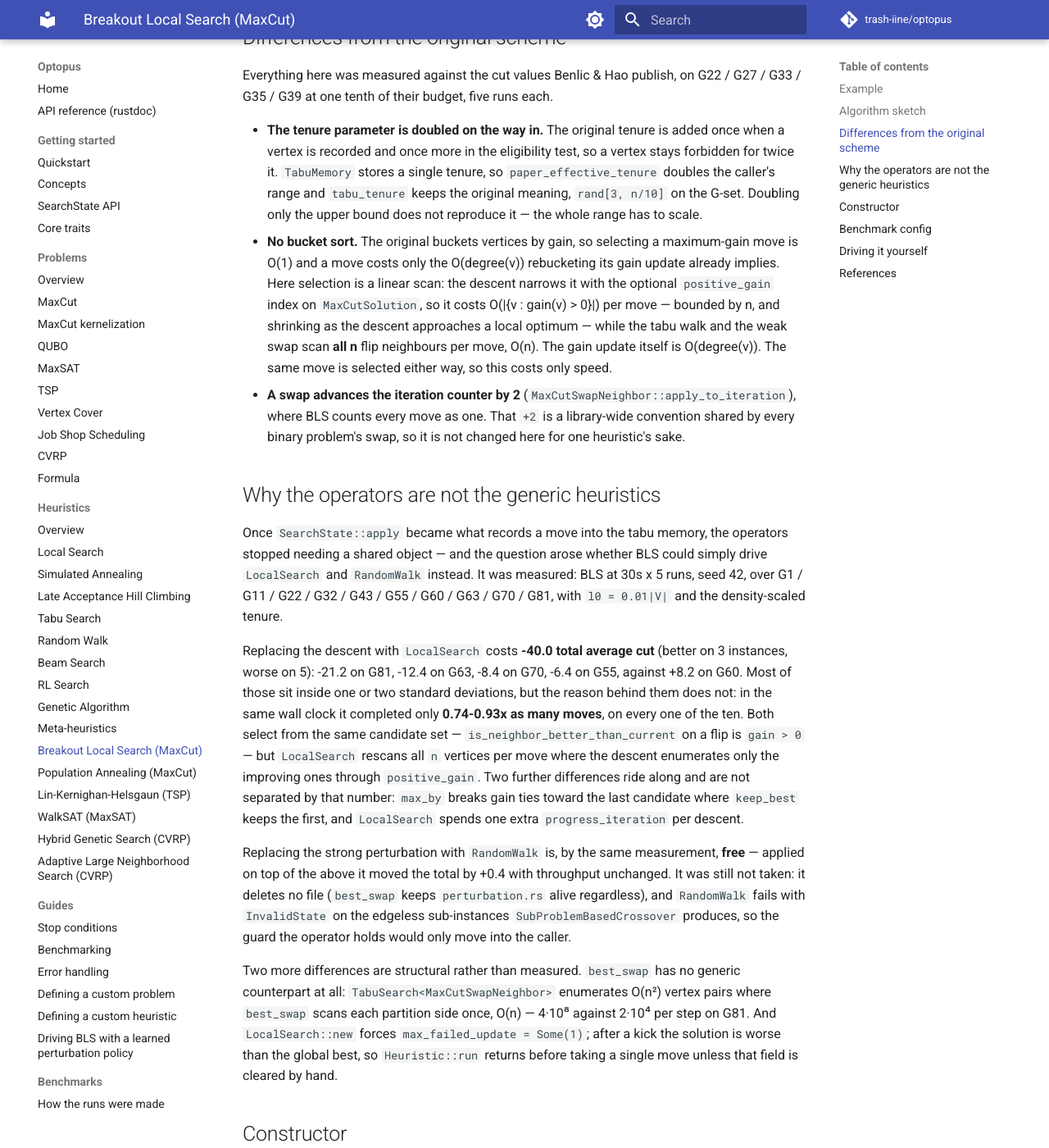
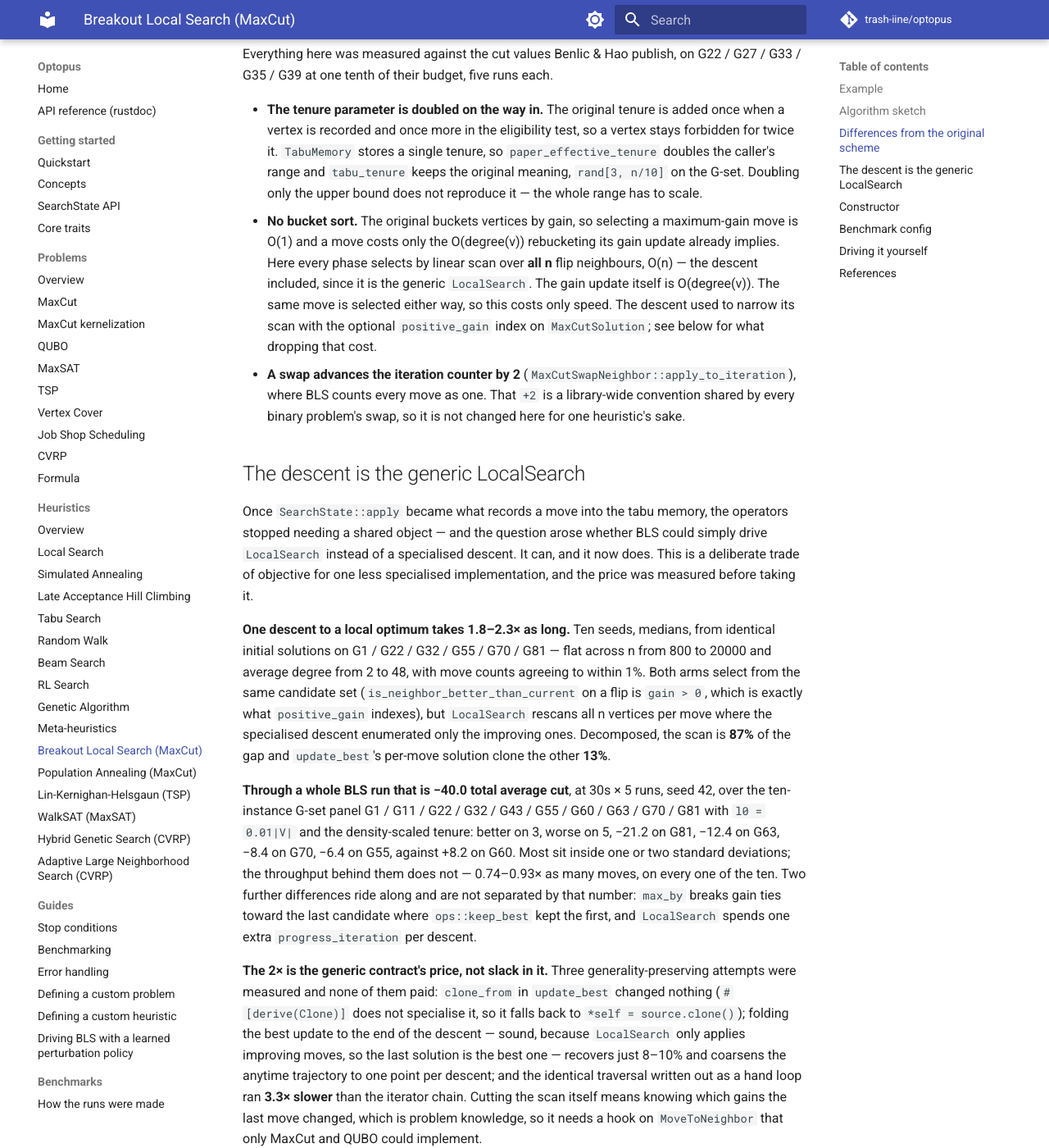
Before and after one commit to trash-iine/optopus, an MkDocs documentation site: the page built from docs/heuristics/breakout_local_search.md, in a window 1280 px wide and 1400 px high, scrolled down 1438 px. Shown: the whole window at 82% size. Built offline with MkDocs 1.6.1 and Material for MkDocs 9.7.7, drawn with Linux system fonts in a browser that asks for light colours; comment, search, counter and statistics services are not loaded; some of the changed text lies outside the part shown.

Commit message:
REFACTOR: BLS descends with the generic LocalSearch
`ops::descent` is deleted. `BreakoutLocalSearch::descend` now runs
`LocalSearch<MaxCutFlipNeighbor>` with an empty stop condition, which
reads as "descend until nothing improves" because LocalSearch halts at a
local optimum on its own. Writing the tabu memory -- Benlic & Hao's
`H <- Iter + gamma`, which sits inside their descent loop -- comes from
`SearchState::apply`, so the generic descent records exactly what the
specialised one did.

This is a deliberate trade of objective for one less specialised
implementation, and the price was measured first. One descent to a local
optimum takes 1.8-2.3x as long (10 seeds, medians, G1/G22/G32/G55/G70/G81,
flat across n 800-20000 and degree 2-48, move counts within 1%): 87% of
that is the full n scan replacing the `positive_gain` index walk, 13% is
`update_best`'s per-move clone. Over a whole run it is -40.0 total
average cut on a ten-instance G-set panel at 30s x 5 runs, better on 3
and worse on 5, at 0.74-0.93x the moves. The integrated build reproduces
that panel exactly.

Three generality-preserving alternatives were measured and rejected:
`clone_from` in `update_best` changes nothing (derive does not
specialise it), folding the best update to the end of the descent
recovers 8-10% but coarsens the anytime trajectory, and the identical
traversal as a hand loop ran 3.3x slower than the iterator chain.

`LocalSearch::new` no longer rewrites an unset `max_failed_update` to
`Some(1)`. `is_done` reads that as `iteration - best_iteration >= 1`, so
a descent starting below the incumbent best satisfied it before taking a
move -- which is exactly where a kick leaves BLS. No meta-heuristic ever
saw it: they all hand their sub-run a `ClearBest` clone that re-anchors
`best_iteration`.

`positive_gain` is kept as a documented advanced index with no library
consumer left; `zero_gain` still feeds PopulationAnnealing.

Claude-Session: https://claude.ai/code/session_01D18NWBq9wvSeSnmdKZVXEJ

```diff
--- a/docs/heuristics/breakout_local_search.md
+++ b/docs/heuristics/breakout_local_search.md
@@ -3,13 +3,13 @@
 **API:** [`BreakoutLocalSearchForMaxCut`](../api/optopus/heuristic/struct.BreakoutLocalSearchForMaxCut.html)
 
 Problem-specific heuristic for [MaxCut](../problems/max_cut.md). Alternates a
-greedy local search phase with an adaptive perturbation phase, using the
-optional `positive_gain` index on `MaxCutSolution` to enumerate only improving
-flips in O(|improving|). The descent, the tabu walk and the perturbations it
-drives are free functions in `src/heuristic/specific/max_cut/ops/`, shared with
-the other MaxCut heuristics; what is BLS's own is the schedule below. All of
-them record into — and read — the tabu memory on the `SearchState` they are
-handed, which is what stops a perturbation undoing the descent that just ran.
+greedy local search phase with an adaptive perturbation phase. The descent is
+the generic [`LocalSearch`](local_search.md); the tabu walk and the
+perturbations it drives are free functions in
+`src/heuristic/specific/max_cut/ops/`, shared with the other MaxCut heuristics.
+What is BLS's own is the schedule below. All of them record into — and read —
+the tabu memory on the `SearchState` they are handed, which is what stops a
+perturbation undoing the descent that just ran.
 
 ## Example
 
@@ -72,52 +72,74 @@ G22 / G27 / G33 / G35 / G39 at one tenth of their budget, five runs each.
   bound does not reproduce it — the whole range has to scale.
 - **No bucket sort.** The original buckets vertices by gain, so selecting a
   maximum-gain move is O(1) and a move costs only the O(degree(v)) rebucketing
-  its gain update already implies. Here selection is a linear scan: the descent
-  narrows it with the optional `positive_gain` index on `MaxCutSolution`, so it
-  costs O(|{v : gain(v) > 0}|) per move — bounded by n, and shrinking as the
-  descent approaches a local optimum — while the tabu walk and the weak swap
-  scan **all n** flip neighbours per move, O(n). The gain update itself is
-  O(degree(v)). The same move is selected either way, so this costs
-  only speed.
+  its gain update already implies. Here every phase selects by linear scan over
+  **all n** flip neighbours, O(n) — the descent included, since it is the
+  generic `LocalSearch`. The gain update itself is O(degree(v)). The same move
+  is selected either way, so this costs only speed. The descent used to narrow
+  its scan with the optional `positive_gain` index on `MaxCutSolution`; see
+  below for what dropping that cost.
 - **A swap advances the iteration counter by 2**
   (`MaxCutSwapNeighbor::apply_to_iteration`), where BLS counts every move as
   one. That `+2` is a library-wide convention shared by every binary problem's
   swap, so it is not changed here for one heuristic's sake.
 
-## Why the operators are not the generic heuristics
+## The descent is the generic LocalSearch
 
 Once `SearchState::apply` became what records a move into the tabu memory, the
 operators stopped needing a shared object — and the question arose whether BLS
-could simply drive `LocalSearch` and `RandomWalk` instead. It was measured: BLS
-at 30s x 5 runs, seed 42, over G1 / G11 / G22 / G32 / G43 / G55 / G60 / G63 /
-G70 / G81, with `l0 = 0.01|V|` and the density-scaled tenure.
+could simply drive `LocalSearch` instead of a specialised descent. It can, and
+it now does. This is a deliberate trade of objective for one less specialised
+implementation, and the price was measured before taking it.
 
-Replacing the descent with `LocalSearch` costs **-40.0 total average cut**
-(better on 3 instances, worse on 5): -21.2 on G81, -12.4 on G63, -8.4 on G70,
--6.4 on G55, against +8.2 on G60. Most of those sit inside one or two standard
-deviations, but the reason behind them does not: in the same wall clock it
-completed only **0.74-0.93x as many moves**, on every one of the ten. Both
-select from the same candidate set — `is_neighbor_better_than_current` on a
-flip is `gain > 0` — but `LocalSearch` rescans all `n` vertices per move where
-the descent enumerates only the improving ones through `positive_gain`. Two
+**One descent to a local optimum takes 1.8–2.3× as long.** Ten seeds, medians,
+from identical initial solutions on G1 / G22 / G32 / G55 / G70 / G81 — flat
+across n from 800 to 20000 and average degree from 2 to 48, with move counts
+agreeing to within 1%. Both arms select from the same candidate set
+(`is_neighbor_better_than_current` on a flip is `gain > 0`, which is exactly
+what `positive_gain` indexes), but `LocalSearch` rescans all n vertices per
+move where the specialised descent enumerated only the improving ones.
+Decomposed, the scan is **87%** of the gap and `update_best`'s per-move
+solution clone the other **13%**.
+
+**Through a whole BLS run that is −40.0 total average cut**, at 30s × 5 runs,
+seed 42, over the ten-instance G-set panel G1 / G11 / G22 / G32 / G43 / G55 /
+G60 / G63 / G70 / G81 with `l0 = 0.01|V|` and the density-scaled tenure: better
+on 3, worse on 5, −21.2 on G81, −12.4 on G63, −8.4 on G70, −6.4 on G55, against
++8.2 on G60. Most sit inside one or two standard deviations; the throughput
+behind them does not — 0.74–0.93× as many moves, on every one of the ten. Two
 further differences ride along and are not separated by that number: `max_by`
-breaks gain ties toward the last candidate where `keep_best` keeps the first,
-and `LocalSearch` spends one extra `progress_iteration` per descent.
+breaks gain ties toward the last candidate where `ops::keep_best` kept the
+first, and `LocalSearch` spends one extra `progress_iteration` per descent.
 
-Replacing the strong perturbation with `RandomWalk` is, by the same measurement,
-**free** — applied on top of the above it moved the total by +0.4 with
-throughput unchanged. It was still not taken: it deletes no file (`best_swap`
-keeps `perturbation.rs` alive regardless), and `RandomWalk` fails with
+**The 2× is the generic contract's price, not slack in it.** Three
+generality-preserving attempts were measured and none of them paid:
+`clone_from` in `update_best` changed nothing (`#[derive(Clone)]` does not
+specialise it, so it falls back to `*self = source.clone()`); folding the best
+update to the end of the descent — sound, because `LocalSearch` only applies
+improving moves, so the last solution is the best one — recovers just 8–10% and
+coarsens the anytime trajectory to one point per descent; and the identical
+traversal written out as a hand loop ran **3.3× slower** than the iterator
+chain. Cutting the scan itself means knowing which gains the last move changed,
+which is problem knowledge, so it needs a hook on `MoveToNeighbor` that only
+MaxCut and QUBO could implement.
+
+Two operators stayed behind. `best_swap` has no generic counterpart at all:
+`TabuSearch<MaxCutSwapNeighbor>` enumerates O(n²) vertex pairs where
+`best_swap` scans each partition side once, O(n) — 4·10⁸ against 2·10⁴ per step
+on G81 — and its `A2` selection rule is not a tabu search's. `random_flips` is
+free to replace (by the same measurement, `RandomWalk` moved the total by +0.4
+with throughput unchanged) but was kept: it deletes no file, since `best_swap`
+holds `perturbation.rs` open regardless, and `RandomWalk` fails with
 `InvalidState` on the edgeless sub-instances `SubProblemBasedCrossover`
-produces, so the guard the operator holds would only move into the caller.
+produces, so its guard would only move into the caller.
 
-Two more differences are structural rather than measured. `best_swap` has no
-generic counterpart at all: `TabuSearch<MaxCutSwapNeighbor>` enumerates O(n²)
-vertex pairs where `best_swap` scans each partition side once, O(n) — 4·10⁸
-against 2·10⁴ per step on G81. And `LocalSearch::new` forces
-`max_failed_update = Some(1)`; after a kick the solution is worse than the
-global best, so `Heuristic::run` returns before taking a single move unless that
-field is cleared by hand.
+Integrating the descent also required dropping `LocalSearch::new`'s rewrite of
+an unset `max_failed_update` to `Some(1)`. `is_done` reads that field as
+`iteration - best_iteration >= 1`, so a descent starting from a solution below
+the incumbent best — which is where every kick leaves it — satisfied it before
+taking a single move. No meta-heuristic ever saw this, because they all hand
+their sub-run a `ClearBest` clone that re-anchors `best_iteration`; BLS
+descends on the state directly, and did.
 
 ## Constructor
 
```
Also changed, not shown: CLAUDE.md (+6 -5 lines), docs/heuristics/local_search.md (+16 -11 lines), 6 other files.
